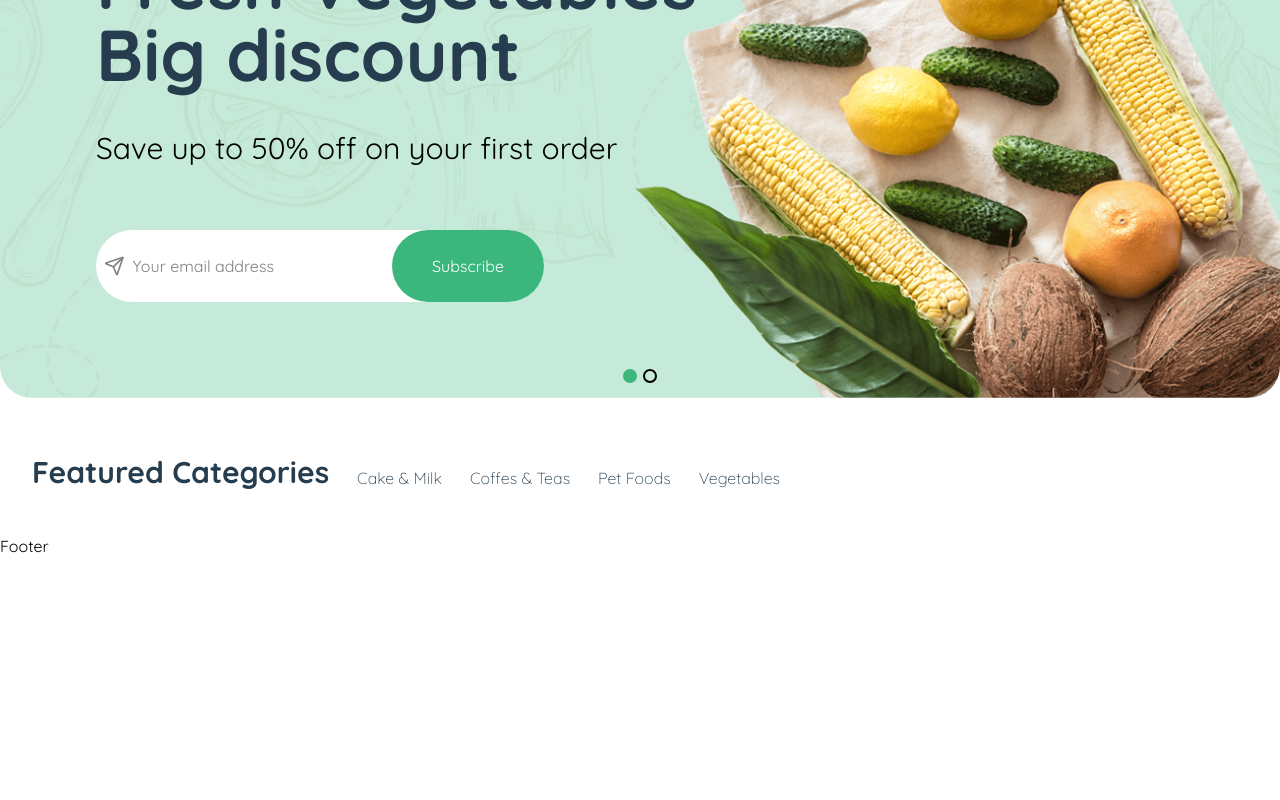
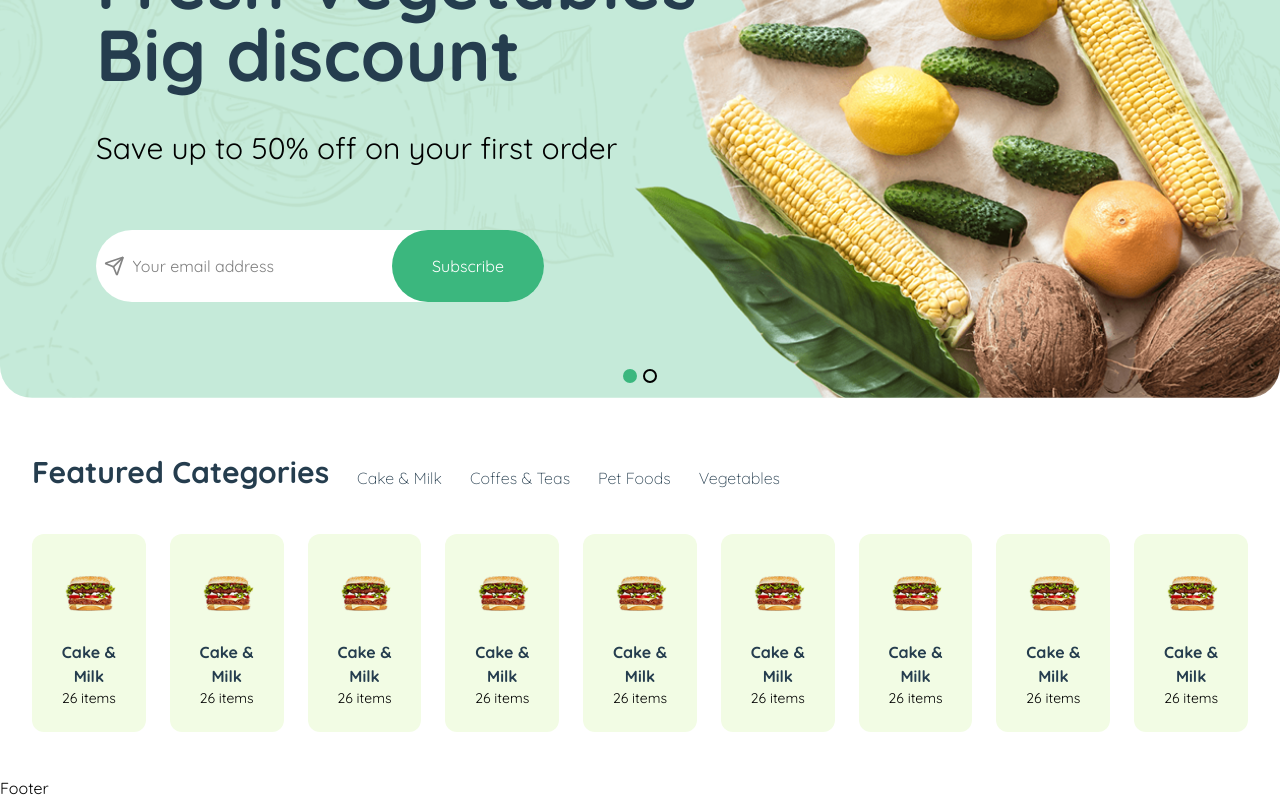
Before and after one commit to Tasnimmou11/E-Commerece_nest, a React (Vite) app: page / in a window 1280 px wide. Shown: the part 375-1175 px from the top of the page. Before the commit the page ends 933 px from the top, so only its background shows below. Built offline with nearby package versions, Linux system fonts and the light colour scheme.

Commit message:
categoryIte

```diff
--- a/src/components/Home/Categories.jsx
+++ b/src/components/Home/Categories.jsx
@@ -1,5 +1,6 @@
 import React from "react";
 import { Link } from "react-router";
+import CategoryItem from "./CategoryItem";
 
 const Categories = () => {
 return (
@@ -22,6 +23,17 @@ return (
             </li>
         </ul>
         </div>
+        <div className="mt-11 flex gap-6">
+            <CategoryItem/>
+            <CategoryItem/>
+            <CategoryItem/>
+            <CategoryItem/>
+            <CategoryItem/>
+            <CategoryItem/>
+            <CategoryItem/>
+            <CategoryItem/>
+            <CategoryItem/>
+        </div>
     </div>
     </section>
 );
--- a/src/components/Home/CategoryItem.jsx
+++ b/src/components/Home/CategoryItem.jsx
@@ -1,8 +1,13 @@
 import React from 'react'
+import { Link } from 'react-router'
 
 const CategoryItem = () => {
   return (
-    <div>CategoryItem</div>
+    <Link to="/" className='p-6 rounded-xl bg-[#F2FCE4] w-fit text-center hover:shadow-xl transition-all'>
+      <img src="/cat-1.png" alt="cat-1" />
+      <h3 className='pt-4 font-bold text-base text-primary'>Cake & Milk</h3>
+      <p className='font-normal text-secondary text-sm'>26 items</p>
+    </Link>
   )
 }
 
```
Also changed, not shown: public/cat-1.png (added).
